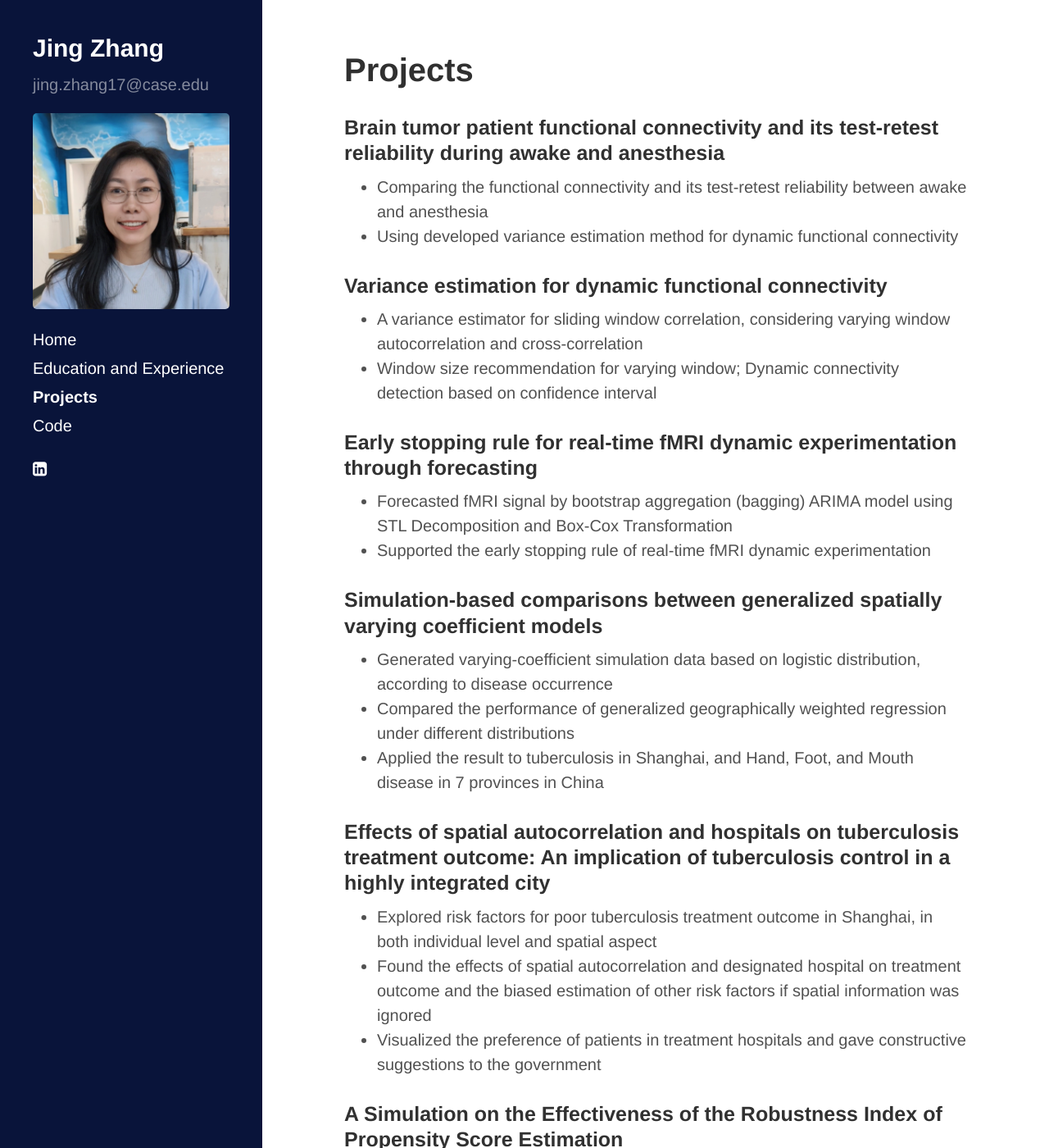
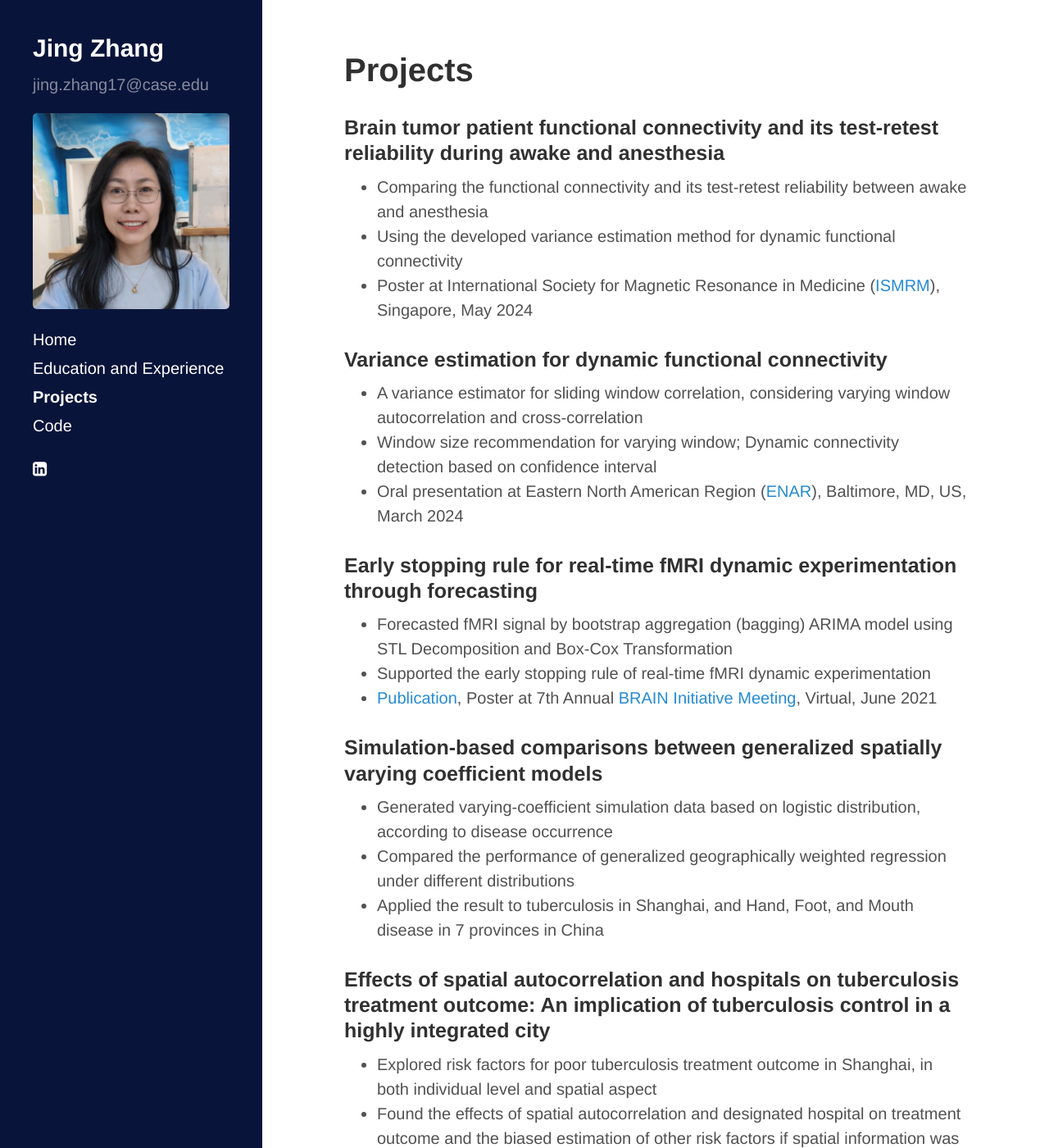
Before and after one commit to jingzhang1/jingzhang1.github.io, a Jekyll site: the page built from projects.md, in a window 1280 px wide and 1400 px high. Shown: the whole window at 82% size. Built offline with Jekyll 4.4.1, drawn with Linux system fonts in a browser that asks for light colours; nearby versions of some CDN libraries; some of the changed text lies outside the part shown.

Commit message:
Update projects.md

```diff
--- a/projects.md
+++ b/projects.md
@@ -6,15 +6,18 @@ title: Projects
 
 ### Brain tumor patient functional connectivity and its test-retest reliability during awake and anesthesia
 *	Comparing the functional connectivity and its test-retest reliability between awake and anesthesia
-*	Using developed variance estimation method for dynamic functional connectivity
+*	Using the developed variance estimation method for dynamic functional connectivity
+*	Poster at International Society for Magnetic Resonance in Medicine ([ISMRM](https://www.ismrm.org/24m/)), Singapore, May 2024
 
 ### Variance estimation for dynamic functional connectivity
 *	A variance estimator for sliding window correlation, considering varying window autocorrelation and cross-correlation
 *	Window size recommendation for varying window; Dynamic connectivity detection based on confidence interval
+*	Oral presentation at Eastern North American Region ([ENAR](https://www.enar.org/meetings/spring2024/)), Baltimore, MD, US, March 2024
 
 ### Early stopping rule for real-time fMRI dynamic experimentation through forecasting
 *	Forecasted fMRI signal by bootstrap aggregation (bagging) ARIMA model using STL Decomposition and Box-Cox Transformation
 *	Supported the early stopping rule of real-time fMRI dynamic experimentation
+*	[Publication](https://www.frontiersin.org/journals/neuroscience/articles/10.3389/fnins.2021.643740/full), Poster at 7th Annual [BRAIN Initiative Meeting](https://www.braininitiative.org/achievements/the-7th-annual-brain-initiative-investigators-meeting/), Virtual, June 2021
 
 ### Simulation-based comparisons between generalized spatially varying coefficient models
 *	Generated varying-coefficient simulation data based on logistic distribution, according to disease occurrence
@@ -24,7 +27,8 @@ title: Projects
 ### Effects of spatial autocorrelation and hospitals on tuberculosis treatment outcome: An implication of tuberculosis control in a highly integrated city
 *	Explored risk factors for poor tuberculosis treatment outcome in Shanghai, in both individual level and spatial aspect
 *	Found the effects of spatial autocorrelation and designated hospital on treatment outcome and the biased estimation of other risk factors if spatial information was ignored
-*	Visualized the preference of patients in treatment hospitals and gave constructive suggestions to the government
+*	Visualized the preferences of patients in treatment hospitals and gave constructive suggestions to the government
+*	[Publication](https://www.ncbi.nlm.nih.gov/pmc/articles/PMC9684007/)
 
 ### A Simulation on the Effectiveness of the Robustness Index of Propensity Score Estimation
 *	Collaborated with [Dr. Wei Pan](https://sites.duke.edu/panwei/), an associate professor at Duke University on the simulation-based study to prove the effectiveness of the robustness index in the presence of uncontrolled confounders
```
